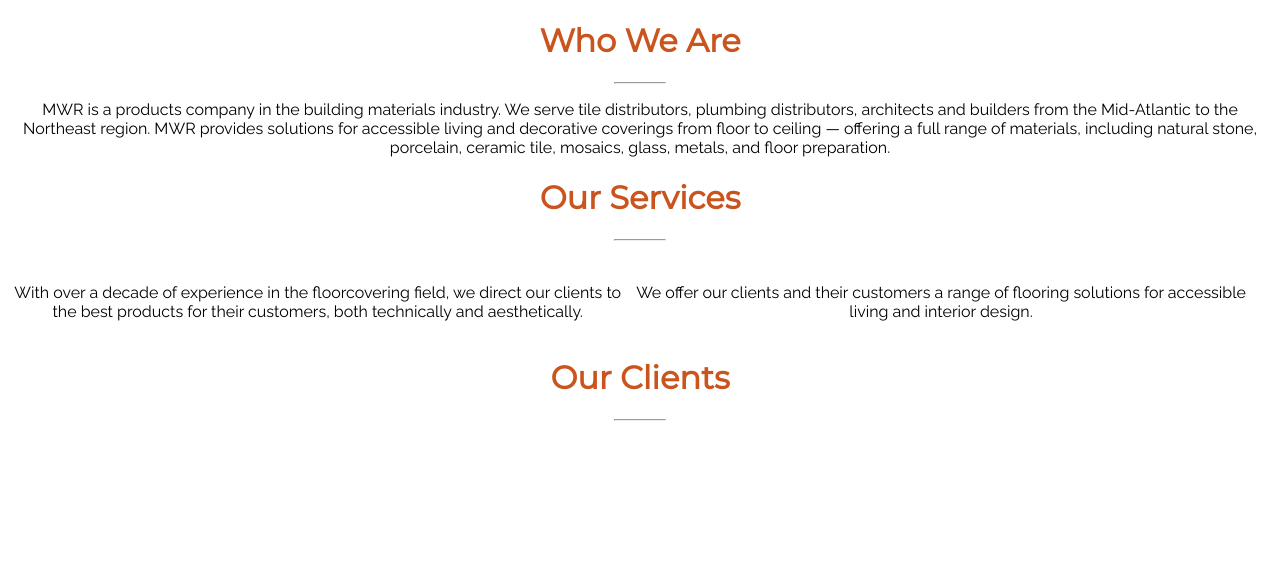
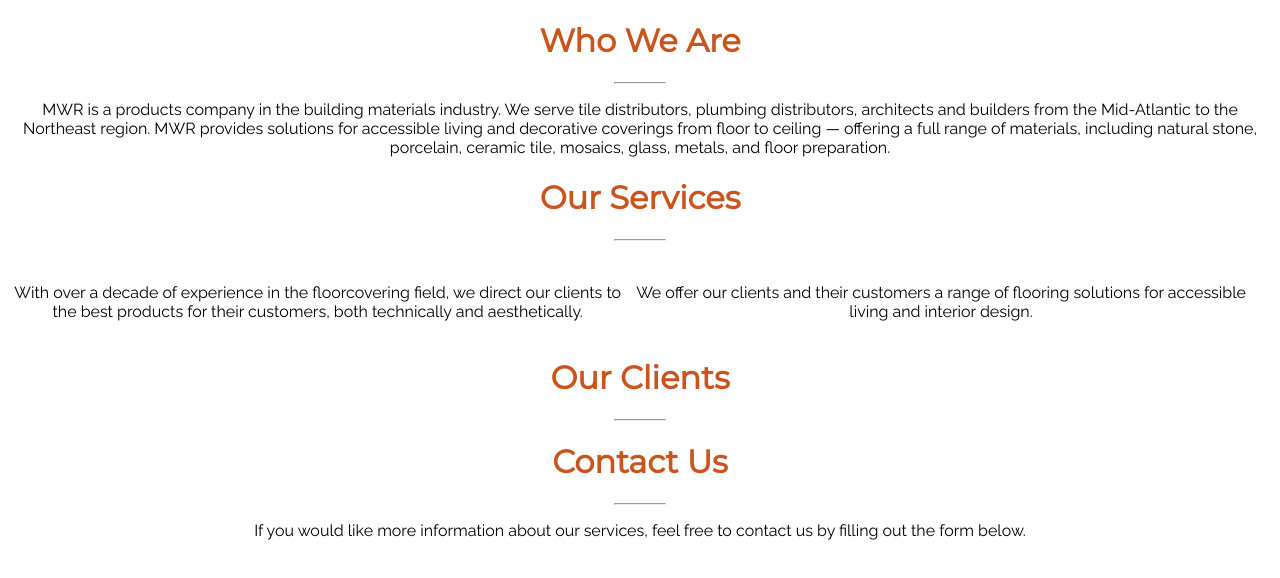
Before and after one commit to CrispyCB/MWR, a plain HTML site: page index.html in a window 1280 px wide. Drawn offline with Linux system fonts and the light colour scheme.

Commit message:
adds h1, hr and text to contact div

```diff
--- a/index.html
+++ b/index.html
@@ -24,7 +24,9 @@
 <hr>
 </div>
 <div id="contact">
-
+<h1>Contact Us</h1>
+<hr>
+<p>If you would like more information about our services, feel free to contact us by filling out the form below.</p>
 </div>
 </body>
 </html>
```
